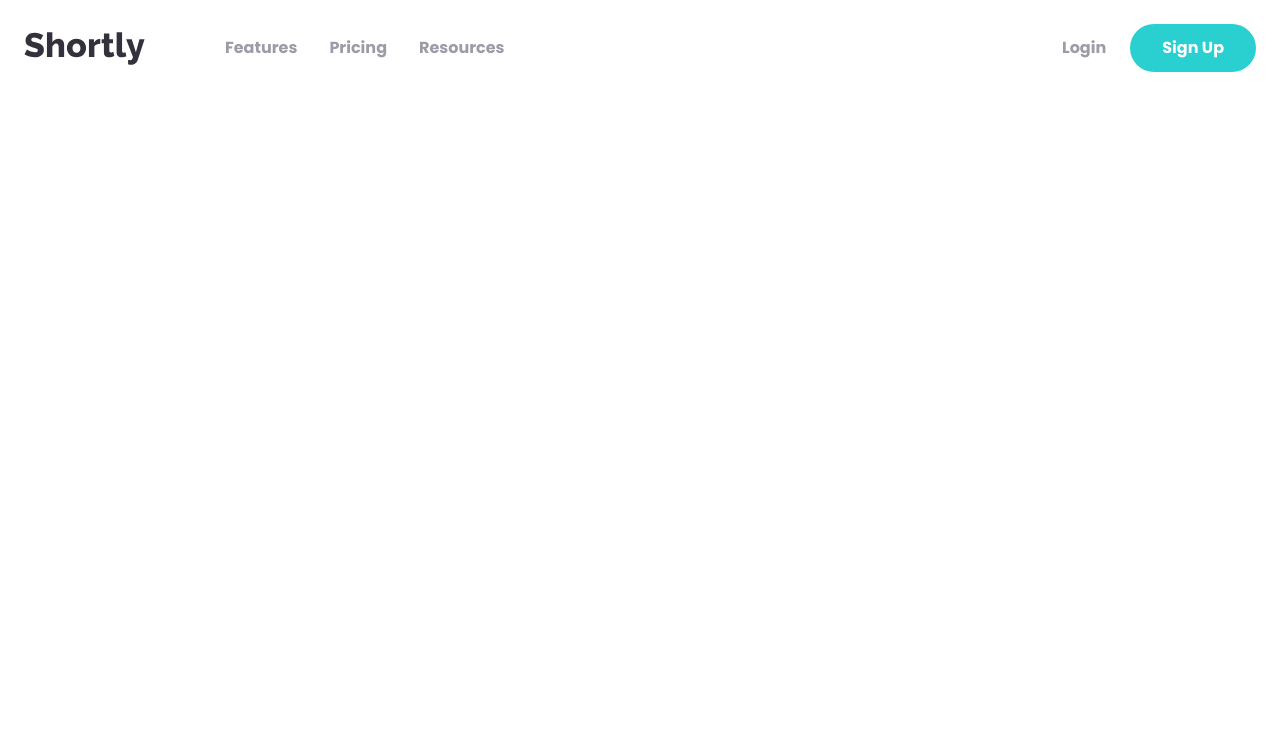
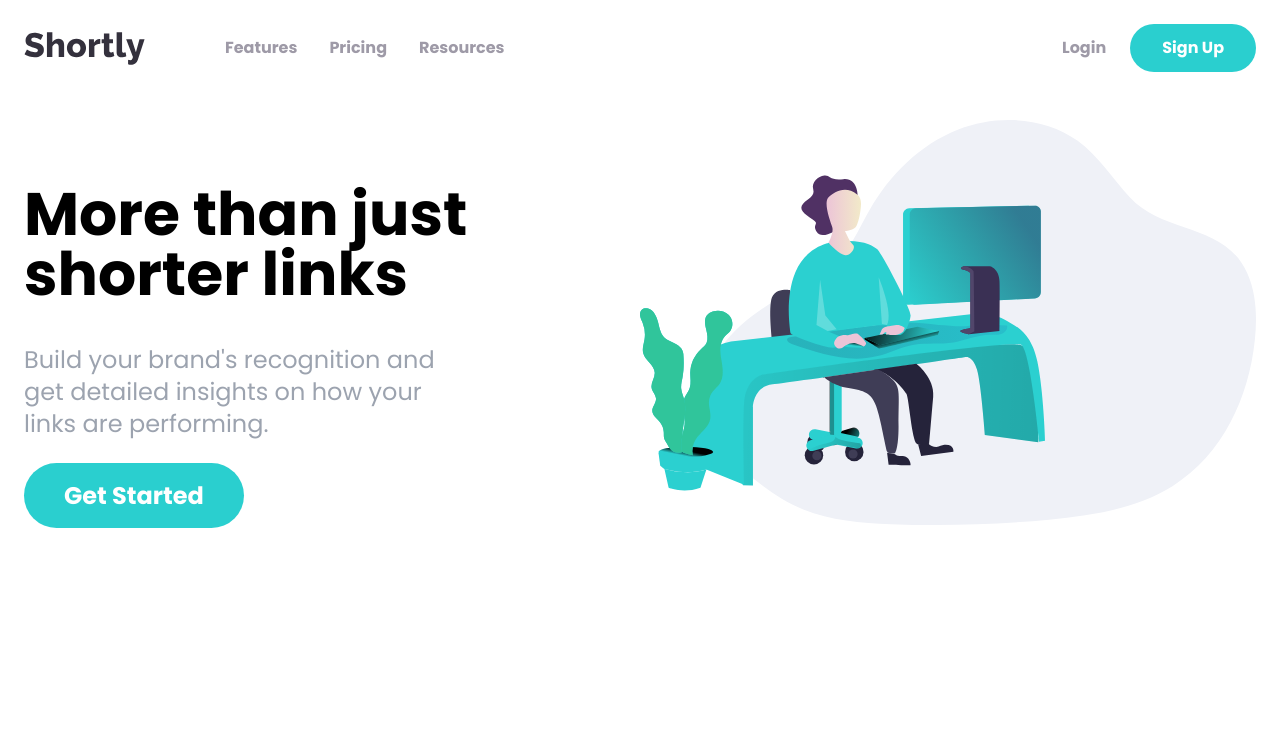
Before and after one commit to AlejandroRodarte/tailwind-course-shortly-website, a website: page index.html in a window 1280 px wide. Drawn offline with Linux system fonts and the light colour scheme.

Commit message:
hero section

```diff
--- a/index.html
+++ b/index.html
@@ -62,5 +62,50 @@
       </div>
       <!-- TODO: Mobile Menu -->
     </nav>
+    <!-- Hero Section -->
+    <section id="hero">
+      <!-- Main Hero Container -->
+      <!-- 1. two flex items: a text/button container and an image -->
+      <!-- 2. on large screens, text/button container goes first, then the image comes second -->
+      <!-- 3. on smaller screens, flex-col activates, BUT the image should go first, then the text/button comes second -->
+      <!-- 4. to invert the order of appearance of the flex items, we use flex-direction: column-reverse -->
+      <div class="container mx-auto flex flex-col-reverse p-6 lg:flex-row">
+        <!-- Text/Button Container -->
+        <div class="mb-44 flex flex-col space-y-10 lg:mt-16 lg:w-1/2 xl:mb-52">
+          <!-- Header Text -->
+          <h5
+            class="text-center text-5xl font-bold lg:max-w-md lg:text-left lg:text-6xl"
+          >
+            More than just shorter links
+          </h5>
+          <!-- Description Text -->
+          <p
+            class="text-center text-2xl text-gray-400 lg:max-w-md lg:text-left"
+          >
+            Build your brand's recognition and get detailed insights on how your
+            links are performing.
+          </p>
+          <!-- "Get Started" Button -->
+          <!-- 1. centered on medium and smaller screens -->
+          <!-- 2. uncentered on large screens -->
+          <div class="mx-auto lg:mx-0">
+            <a
+              href="#"
+              class="rounded-full bg-cyan py-5 px-10 text-2xl font-bold text-white hover:opacity-70 lg:py-4"
+            >
+              Get Started
+            </a>
+          </div>
+        </div>
+        <!-- Image Container -->
+        <!-- 1. on small screens, container occupies all of the parent container's content width -->
+        <!-- 2. on medium screens, container fixates on 512px (32rem) -->
+        <!-- 3. on large screens, container occupies 50% of parent container's content width -->
+        <div class="mx-auto mb-24 md:w-128 lg:mb-0 lg:w-1/2">
+          <!-- Image -->
+          <img src="images/illustration-working.svg" alt="" />
+        </div>
+      </div>
+    </section>
   </body>
 </html>
```
Also changed, not shown: css/style.css.
